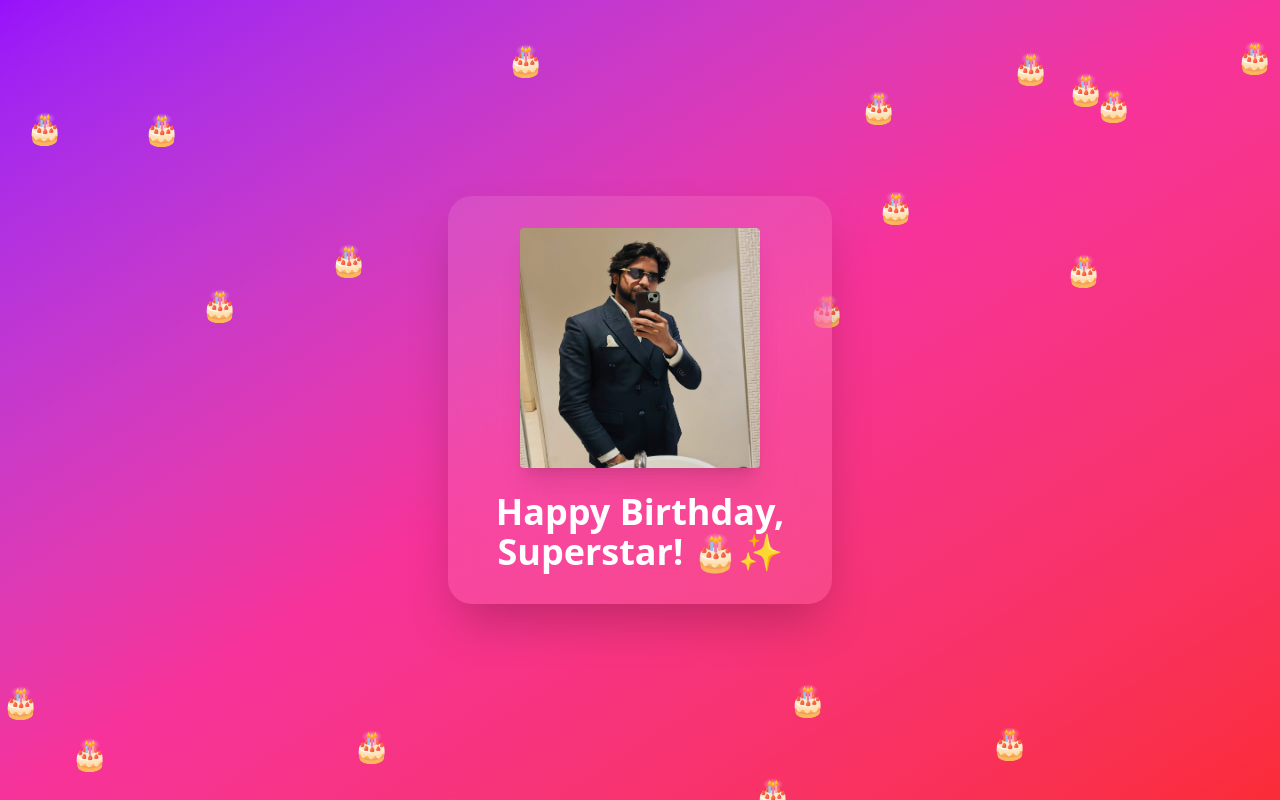
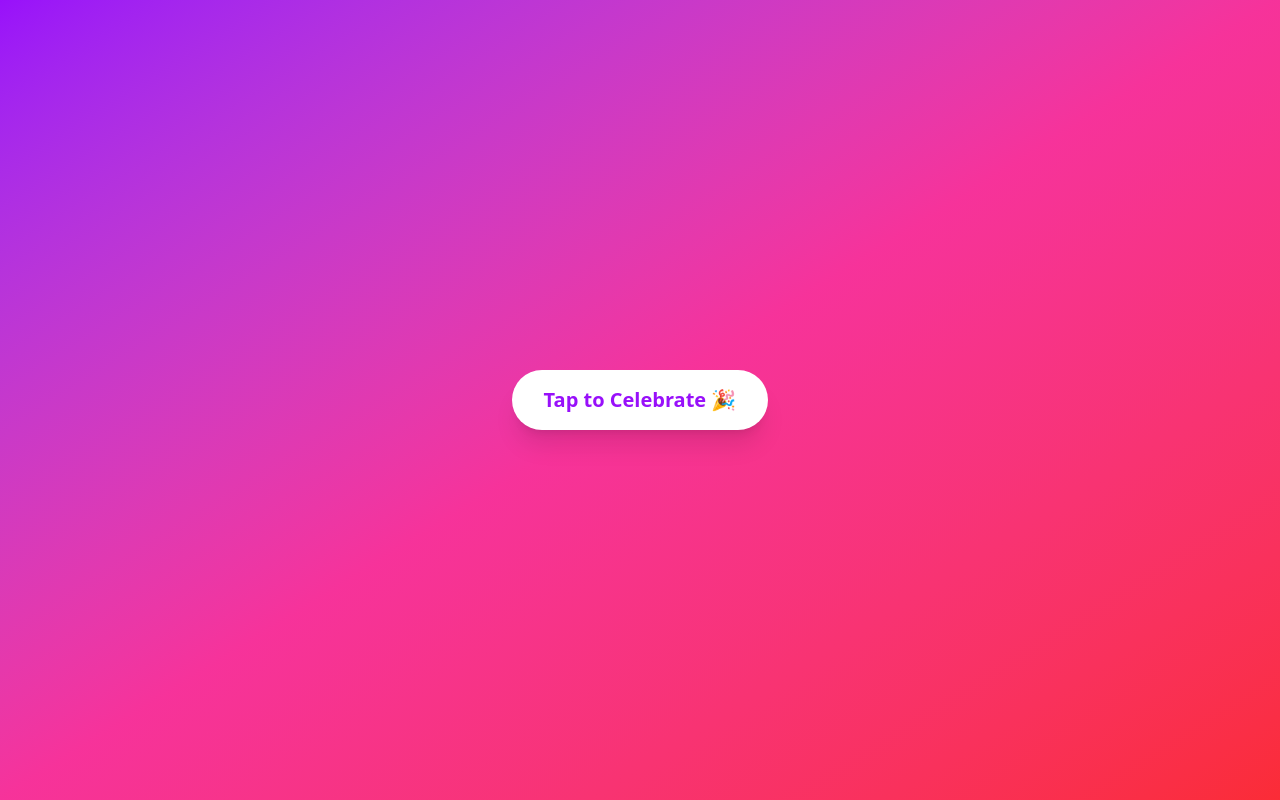
Before and after one commit to noorshad121/nothing_but-_something, a React (Vite) app: page / in a window 1280 px wide. Built offline with nearby package versions, Linux system fonts and the light colour scheme.

Commit message:
Update App.jsx

```diff
--- a/src/App.jsx
+++ b/src/App.jsx
@@ -1,4 +1,4 @@
-import React, { useEffect, useRef } from "react";
+import React, { useState, useRef } from "react";
 import { motion } from "framer-motion";
 import img1 from "./assets/img1.jpeg";
 import song from "./assets/birthday.mp3";
@@ -6,17 +6,27 @@ import song from "./assets/birthday.mp3";
 export default function App() {
   const cakes = Array.from({ length: 25 });
   const audioRef = useRef(null);
+  const [started, setStarted] = useState(false);
 
-  // Auto play song on load
-  useEffect(() => {
+  const handleStart = () => {
+    setStarted(true);
     if (audioRef.current) {
       audioRef.current.play();
     }
-  }, []);
+  };
 
   return (
     <div className="relative min-h-screen flex items-center justify-center bg-gradient-to-br from-purple-600 via-pink-500 to-red-500 px-4">
 
+      {!started ? (
+        <button
+          onClick={handleStart}
+          className="px-8 py-4 bg-white text-purple-600 rounded-full text-xl font-bold shadow-xl"
+        >
+          Tap to Celebrate 🎉
+        </button>
+      ) : (
+        <>
           {/* 🎂 Cake Rain */}
           <div className="absolute inset-0 overflow-hidden pointer-events-none">
             {cakes.map((_, i) => (
@@ -41,7 +51,7 @@ export default function App() {
             <motion.img
               src={img1}
               alt="birthday"
-          className="w-60 h-60 rounded mx-auto mb-6 shadow-xl"
+              className="w-80 h-80 rounded mx-auto mb-6 shadow-xl"
               initial={{ scale: 0 }}
               animate={{ scale: 1 }}
               transition={{ duration: 0.6 }}
@@ -53,6 +63,8 @@ export default function App() {
 
             <audio ref={audioRef} src={song} loop />
           </div>
+        </>
+      )}
     </div>
   );
 }
```
Lines whose indentation alone changed are shown as unchanged.
